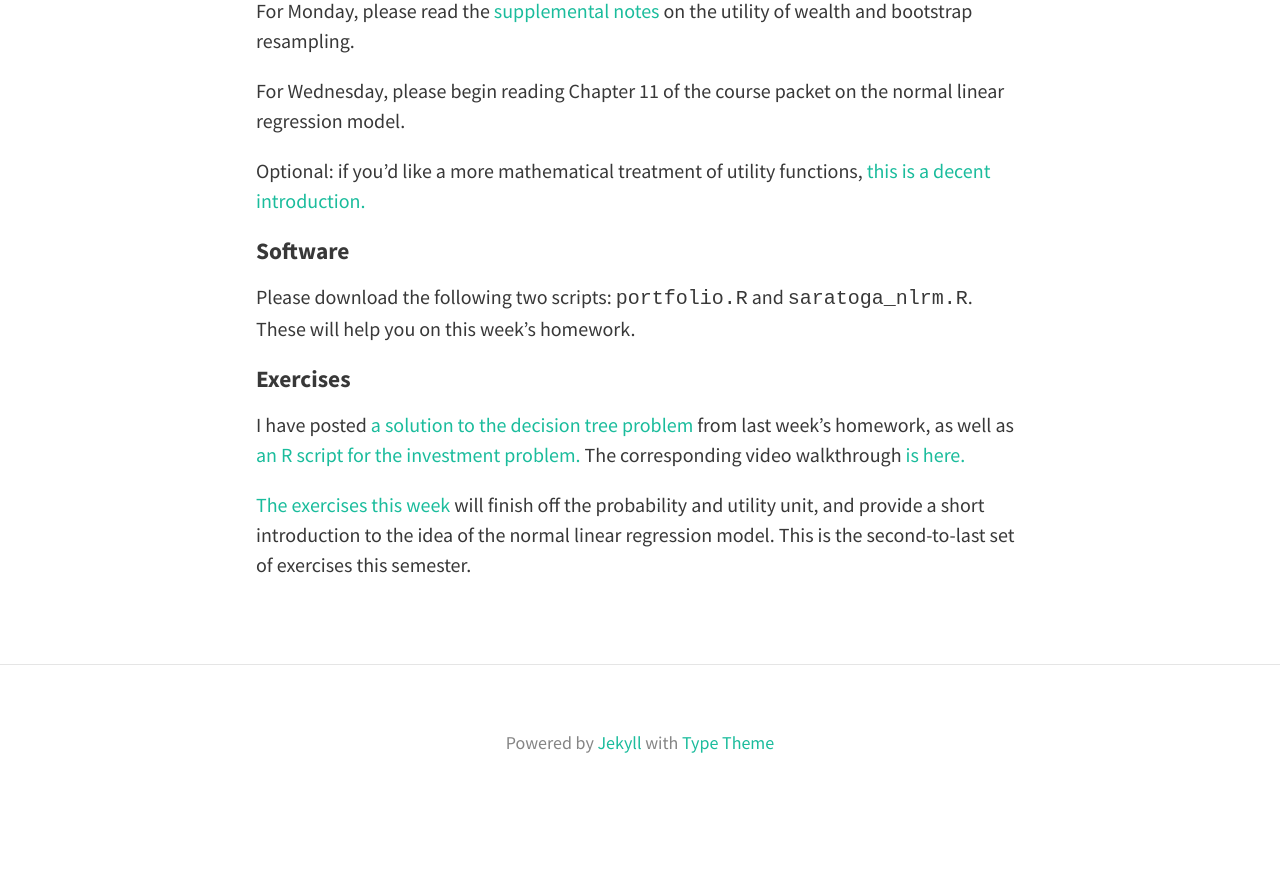
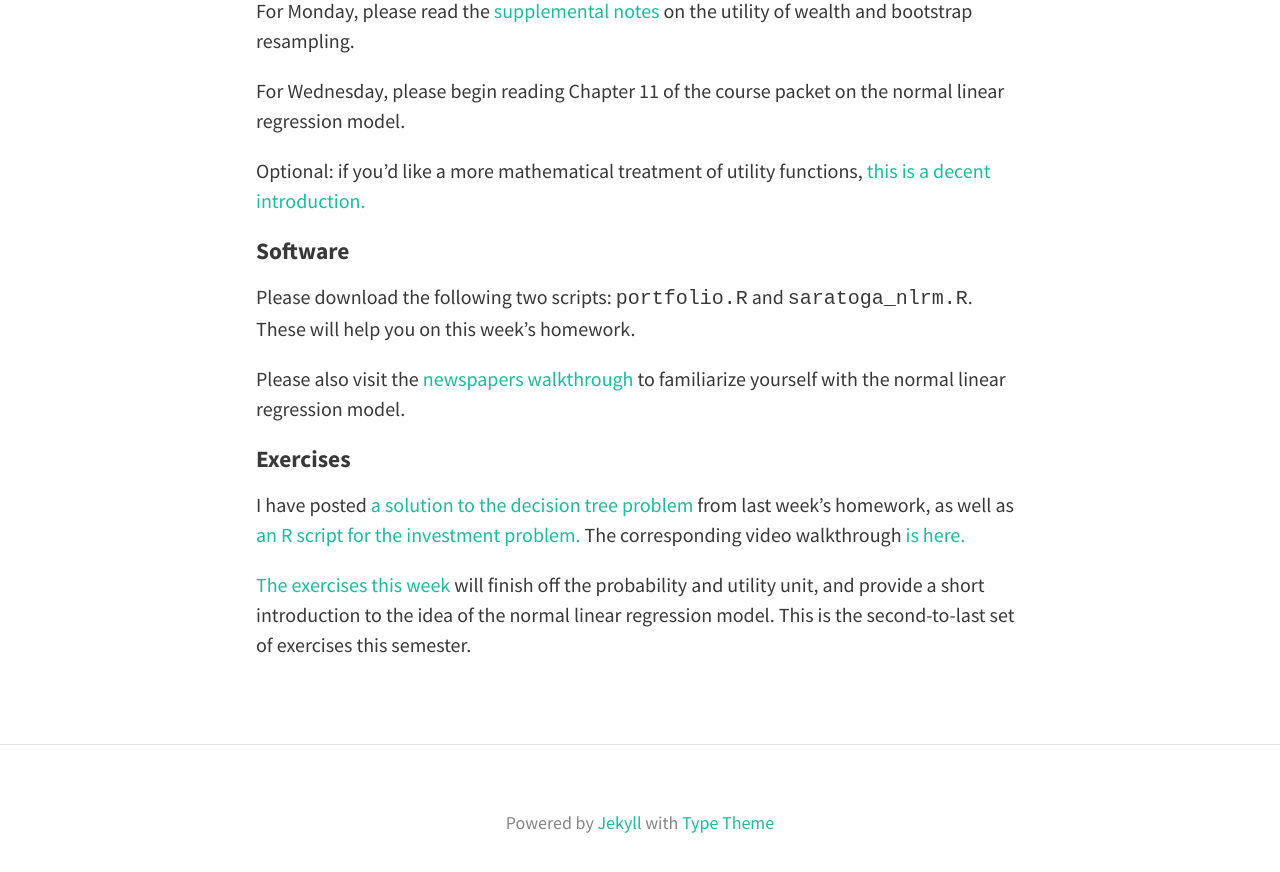
Before and after one commit to jgscott/STA371H_Spring2016, a Jekyll site: the page built from _posts/2016-04-16-week13.md, in a window 1280 px wide and 900 px high, scrolled down 787 px. Shown: the top 872 px of the window. Built offline with Jekyll 4.4.1, drawn with Linux system fonts in a browser that asks for light colours; nearby versions of some CDN libraries; before the commit the page ends 1607 px from its top, so only the background shows below that.

Commit message:
newspapers

```diff
--- a/_posts/2016-04-16-week13.md
+++ b/_posts/2016-04-16-week13.md
@@ -29,6 +29,8 @@ Optional: if you'd like a more mathematical treatment of utility functions, [thi
 
 Please download the following two scripts: `portfolio.R` and `saratoga_nlrm.R`.  These will help you on this week's homework.
 
+Please also visit the [newspapers walkthrough](http://jgscott.github.io/teaching/r/newspapers/newspapers.html) to familiarize yourself with the normal linear regression model.
+
 ### Exercises
 
 I have posted [a solution to the decision tree problem]({{ site.baseurl }}/files/treesolution.pdf) from last week's homework, as well as [an R script for the investment problem.]({{ site.baseurl }}/r/hw8.R)  The corresponding video walkthrough [is here.](https://youtu.be/jPcPXXh_ZJ0)
```
